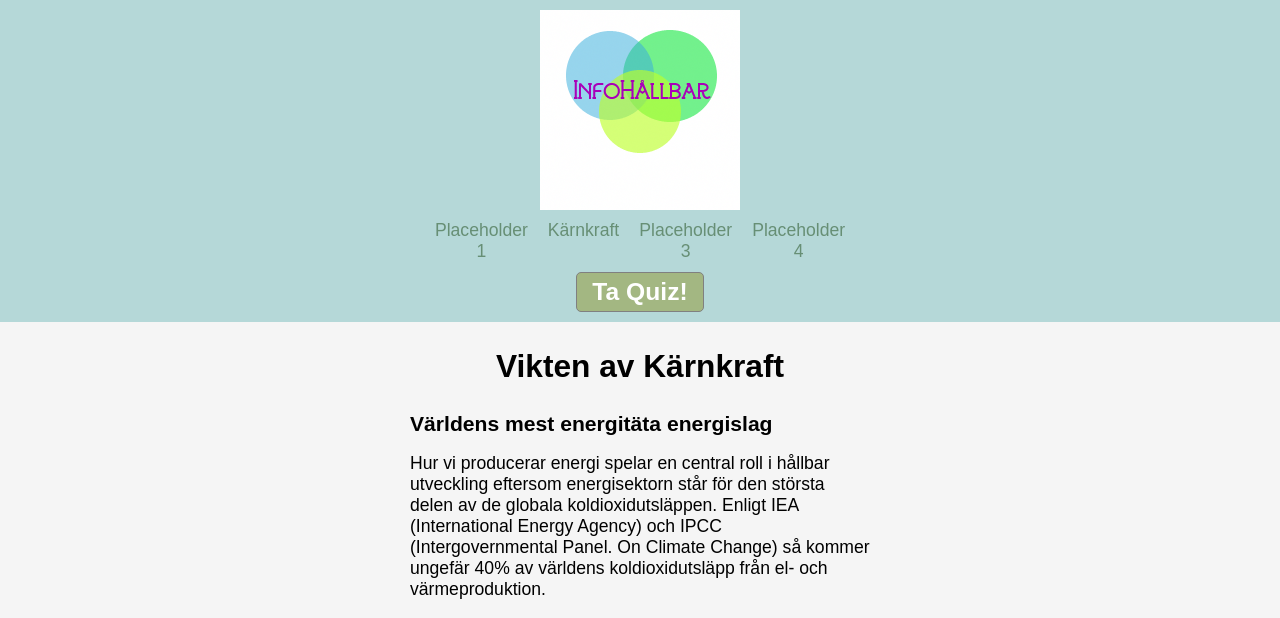
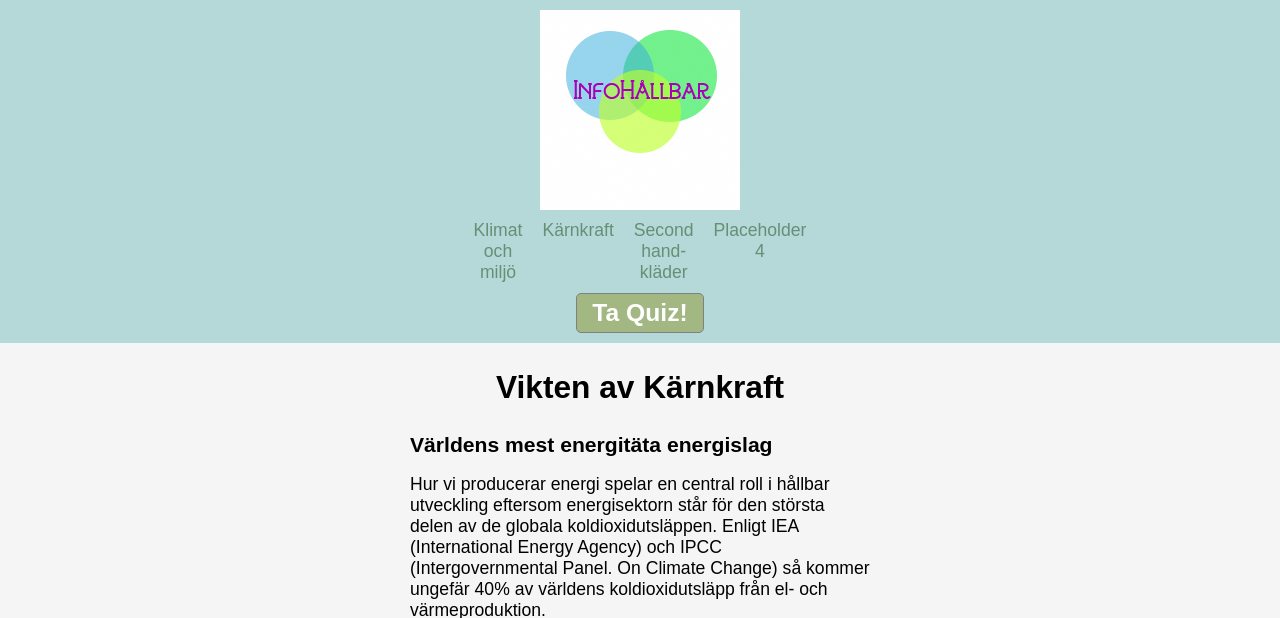
Before and after one commit to KennyBanna/Datateknik-2025-projekt, a plain HTML site: page page2.html in a window 1280 px wide. Shown: the top 618 px of the page. Drawn offline with Linux system fonts and the light colour scheme.

Commit message:
Uppdaterade länktexter i huvudmenyn

```diff
--- a/page2.html
+++ b/page2.html
@@ -23,9 +23,9 @@
             </a>
 
             <div id="link-container">
-                <a href="page1.html">Placeholder 1</a>
+                <a href="page1.html">Klimat och miljö</a>
                 <a href="page2.html">Kärnkraft</a>
-                <a href="page3.html">Placeholder 3</a>
+                <a href="page3.html">Second hand-kläder</a>
                 <a href="page4.html">Placeholder 4</a>
             </div>
             <a
```
Also changed, not shown: page3.html (+2 -2 lines), page4.html (+2 -2 lines).
